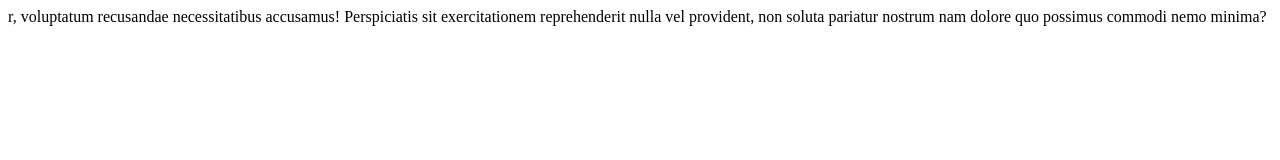
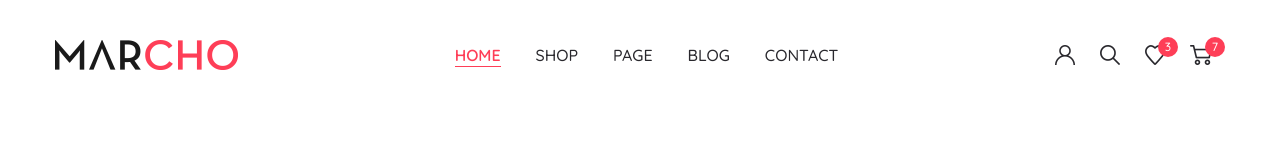
Before and after one commit to ViktorTsupa/marcho, a website: page app/index.html in a window 1280 px wide. Drawn offline with Linux system fonts and the light colour scheme.

Commit message:
added header section

```diff
--- a/app/index.html
+++ b/app/index.html
@@ -3,11 +3,58 @@
 <head>
   <meta charset="UTF-8">
   <meta name="viewport" content="width=device-width, initial-scale=1.0">
-  <title>Document</title>
+  <title>Marcho</title>
+  <link rel="preconnect" href="https://fonts.googleapis.com">
+  <link rel="preconnect" href="https://fonts.gstatic.com" crossorigin="anonymous">
+  <link href="https://fonts.googleapis.com/css2?family=Quicksand:wght@300..700&display=swap" rel="stylesheet">
+  <link href="https://fonts.googleapis.com/css2?family=Roboto:wght@400;500;700&display=swap" rel="stylesheet">
   <link rel="stylesheet" href="css/style.min.css">
 </head>
 <body>
-r, voluptatum recusandae necessitatibus accusamus! Perspiciatis sit exercitationem reprehenderit nulla vel provident, non soluta pariatur nostrum nam dolore quo possimus commodi nemo minima?
+  <header class="header">
+    <div class="container">
+      <div class="header__inner">
+        <a class="logo" href="#">
+          <img
+            class="logo__img"
+            src="img/logo.png"
+            alt="Marcho logo"
+          >
+        </a>
+        <nav class="header__menu">
+          <ul class="header__list">
+            <li class="header__item">
+              <a class="header__link header__link--active" href="#">HOME</a>
+            </li>
+            <li class="header__item">
+              <a class="header__link" href="#">SHOP</a>
+            </li>
+            <li class="header__item">
+              <a class="header__link" href="#">PAGE</a>
+            </li>
+            <li class="header__item">
+              <a class="header__link" href="#">BLOG</a>
+            </li>
+            <li class="header__item">
+              <a class="header__link" href="#">CONTACT</a>
+            </li>
+          </ul>
+        </nav>
+        <div class="header__user-nav">
+          <a class="header__user-link header__user-link--user" href="#">
+          </a>
+          <a class="header__user-link header__user-link--search" href="#">
+          </a>
+          <a class="header__user-link header__user-link--heart" href="#">
+            <span class="header__num">3</span>
+          </a>
+          <a class="header__user-link header__user-link--cart" href="#">
+            <span class="header__num">7</span>
+          </a>
+        </div>
+      </div>
+    </div>
+  </header>
   <script src="js/main.min.js"></script>
 </body>
 </html>
--- a/app/scss/_vars.scss
+++ b/app/scss/_vars.scss
@@ -0,0 +1,3 @@
+$accent-color: #fe3e57;
+$default-black: #29282d;
+$default-grey: #8d8d8d;
--- /dev/null
+++ b/app/scss/blocks/_header.scss
@@ -0,0 +1,93 @@
+.header {
+  padding: 40px 0;
+
+  &__inner {
+    display: flex;
+    justify-content: space-between;
+    align-items: center;
+  }
+
+  &__menu {
+  }
+
+  &__list {
+    display: flex;
+  }
+
+  &__item {
+    &:not(:last-child) {
+      margin-right: 35px;
+    }
+  }
+
+  &__link {
+    color: $default-black;
+    padding-bottom: 1px;
+    border-bottom: 1px solid transparent;
+    transition:
+      color 0.3s,
+      border-color 0.3s;
+
+    &:hover {
+      border-color: $accent-color;
+      color: $accent-color;
+      font-weight: 600;
+    }
+  }
+
+  &__link--active {
+    font-weight: 600;
+    border-bottom: 1px solid $accent-color;
+    color: $accent-color;
+  }
+
+  &__user-nav {
+    display: flex;
+  }
+
+  &__user-link {
+    width: 20px;
+    height: 20px;
+    display: block;
+    background-position: center;
+    background-repeat: no-repeat;
+    background-size: cover;
+    position: relative;
+
+    &:not(:last-child) {
+      margin-right: 25px;
+    }
+  }
+
+  &__user-link--user {
+    background-image: url("/img/icons/user.png");
+  }
+
+  &__user-link--search {
+    background-image: url("/img/icons/search.png");
+  }
+
+  &__user-link--heart {
+    background-image: url("/img/icons/heart.png");
+  }
+
+  &__user-link--cart {
+    background-image: url("/img/icons/cart.png");
+    margin-right: 13px;
+    width: 22px;
+  }
+
+  &__num {
+    font-size: 12px;
+    color: #fff;
+    width: 20px;
+    height: 20px;
+    position: absolute;
+    top: -8px;
+    right: -13px;
+    background-color: $accent-color;
+    border-radius: 50%;
+    text-align: center;
+    line-height: 20px;
+  }
+}
--- a/app/scss/style.scss
+++ b/app/scss/style.scss
@@ -1,4 +1,23 @@
 @import "vars";
 @import "mixin";
-@import "fonts";
 @import "reset";
+@import "./blocks/header";
+
+body {
+  font-family: "Quicksand", sans-serif;
+  font-weight: 500;
+  font-size: 16px;
+  color: $default-grey;
+  line-height: 26px;
+}
+
+.container {
+  max-width: 1200px;
+  margin: 0 auto;
+  padding: 0 15px;
+}
+
+.logo {
+  &__img {
+  }
+}
```
Also changed, not shown: app/css/style.min.css, app/img/icons/cart.png (added), app/img/icons/heart.png (added), app/img/icons/search.png (added), app/img/icons/user.png (added), app/img/logo.png (added).
